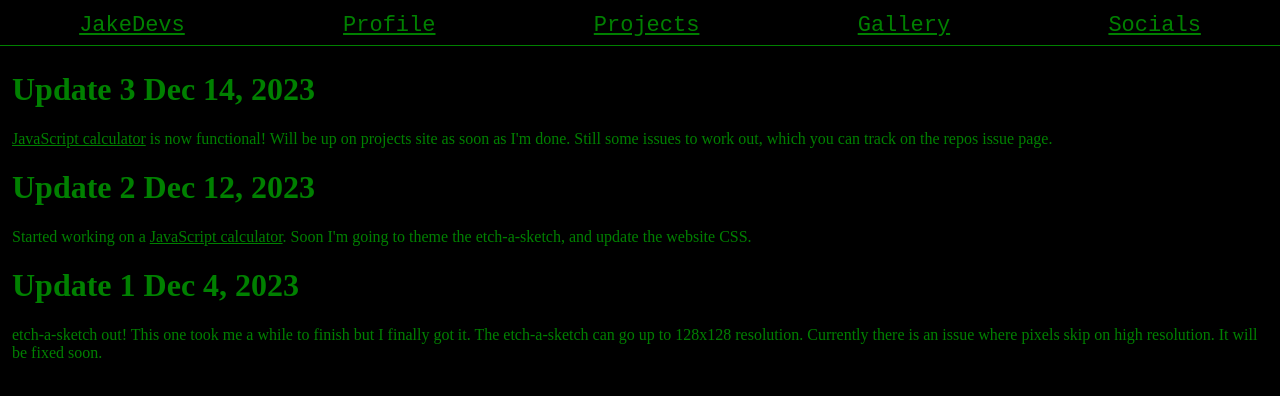
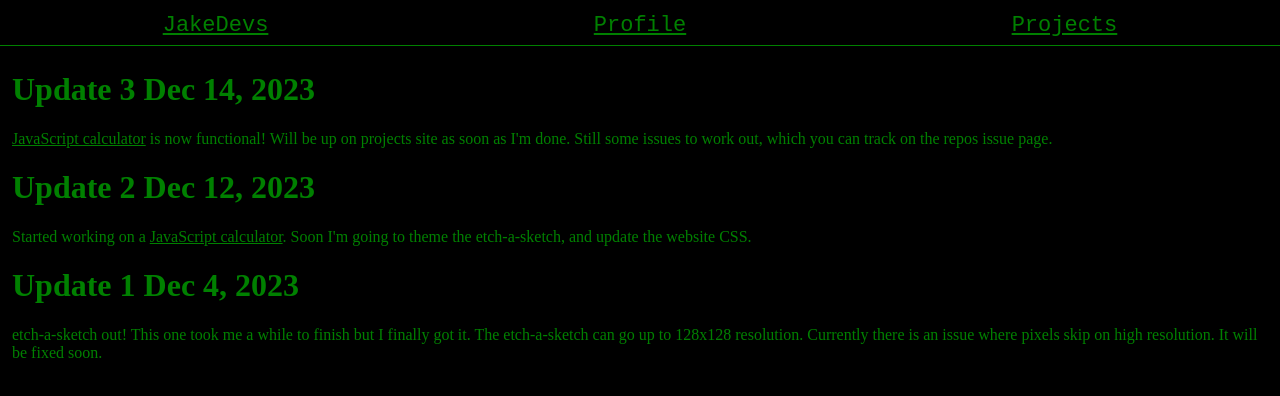
Before and after one commit to jakedevs/developer-profile, a plain HTML site: page index.html in a window 1280 px wide. Drawn offline with Linux system fonts and the light colour scheme.

Commit message:
update submodules, remove unnecessary links

```diff
--- a/index.html
+++ b/index.html
@@ -14,9 +14,9 @@
         <header>
           <a href="https://github.com/JakeDevs">JakeDevs</a>
           <a href="./projects/index.html">Profile</a>
-          <a href="./projects/index.html">Projects</a>
-          <a href="./projects/index.html">Gallery</a>
-          <a href="./projects/index.html">Socials</a>
+         <a href="./projects/index.html">Projects</a>
+         <!--  <a href="./projects/index.html">Gallery</a>
+	  <a href="./projects/index.html">Socials</a> -->
         </header>
       </div>
       <div class="mainwrapper">
```
